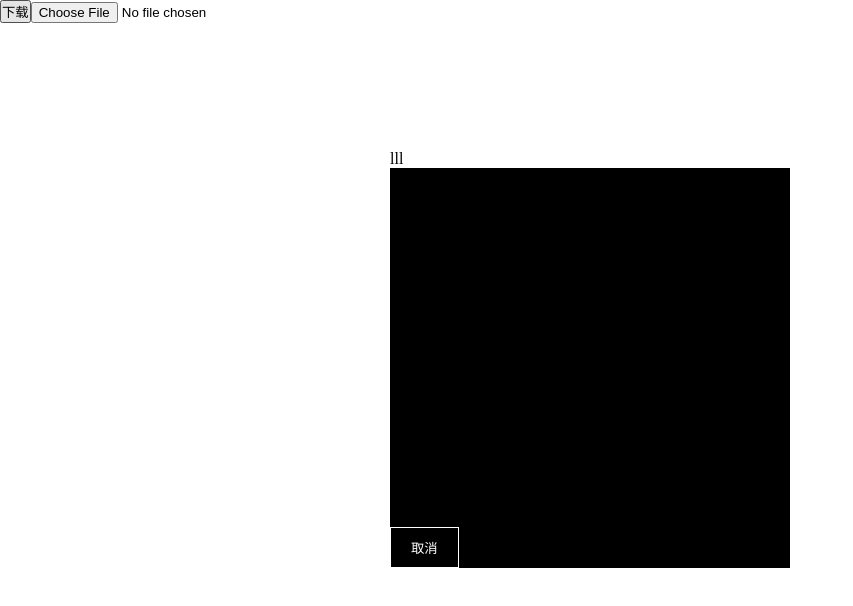
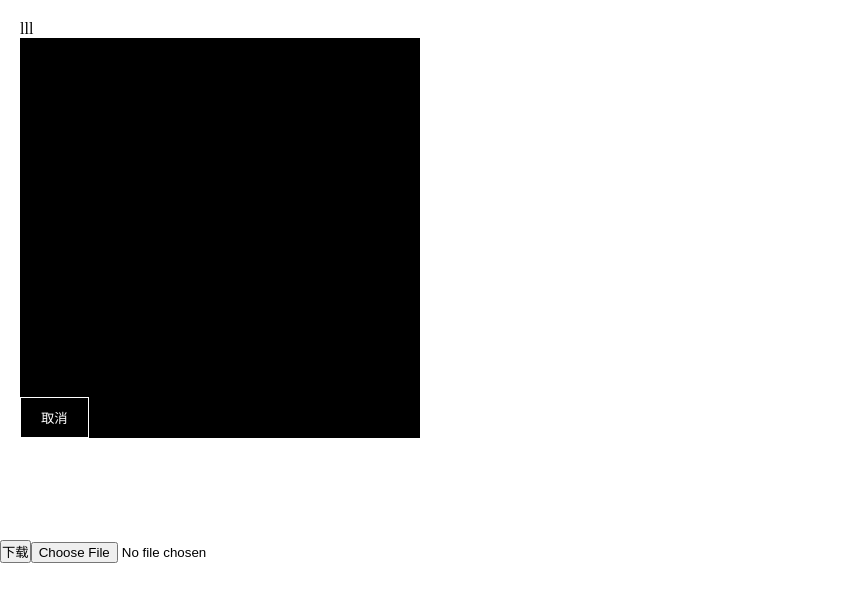
Before and after one commit to sun0317tao/vue-crpp, a Vue app: page / in a window 1280 px wide. Shown: the top 606 px of the page, without its empty margins (0-853 px from the left). Built offline with nearby package versions, Linux system fonts and the light colour scheme.

Commit message:
修改上级元素有 text-align: center; 等对canvas的影响

```diff
--- a/src/App.vue
+++ b/src/App.vue
@@ -29,7 +29,7 @@
 import Cropp from "./components/croppicture/index.vue";
 import { computed, ref } from "vue";
 
-const fileval = ref();
+const fileval = ref('');
 const uploadEvent = (file: any) => {
   fileval.value = file.target.files[0];
 };
@@ -48,10 +48,10 @@
   height: 500px;
   padding: 20px;
   /* background-color: #ccc; */
-  position: absolute;
+  /* position: absolute;
   left: 50%;
   top: 50%;
-  transform: translate(-50%,-50%);
+  transform: translate(-50%,-50%); */
   /* height: 2000px; */
   /* margin-left: -25%;
   margin-top: -25%; */
--- a/src/components/croppicture/index.vue
+++ b/src/components/croppicture/index.vue
@@ -99,7 +99,7 @@
     },
     // 文件对象或者图片地址
     fileOrUrl: {
-      type: [Object, String],
+      type: null,
       default: "",
     },
     // 背景色
@@ -711,6 +711,7 @@
   position: relative;
   background-size: 30px 30px;
   background-position: 0 0, 15px 15px;
+  text-align: initial;
 }
 #cvs {
   position: absolute;
```
Also changed, not shown: 1 other file (tests, documents, lock files or other folders).
